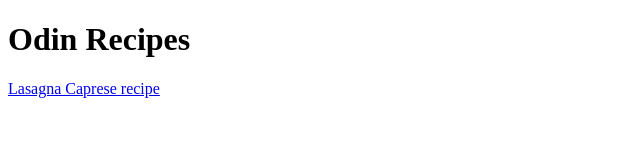
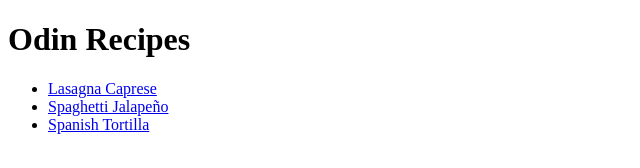
Before and after one commit to WuTuk/odin-recipes, a plain HTML site: page index.html in a window 1280 px wide. Shown: the whole page, without its empty margins (0-640 px from the left). Drawn offline with Linux system fonts and the light colour scheme.

Commit message:
Add new recipes

```diff
--- a/index.html
+++ b/index.html
@@ -7,6 +7,10 @@
 </head>
 <body>
     <h1>Odin Recipes</h1>
-    <a href="./recipes/lasagna.html">Lasagna Caprese recipe</a>
+    <ul>
+    <li><a href="./recipes/lasagna.html">Lasagna Caprese</a> </li>
+    <li><a href="./recipes/spaghetti.html">Spaghetti Jalapeño</a> </li>
+    <li> <a href="./recipes/tortilla.html">Spanish Tortilla</a> </li>
+    </ul>
 </body>
 </html>
```
